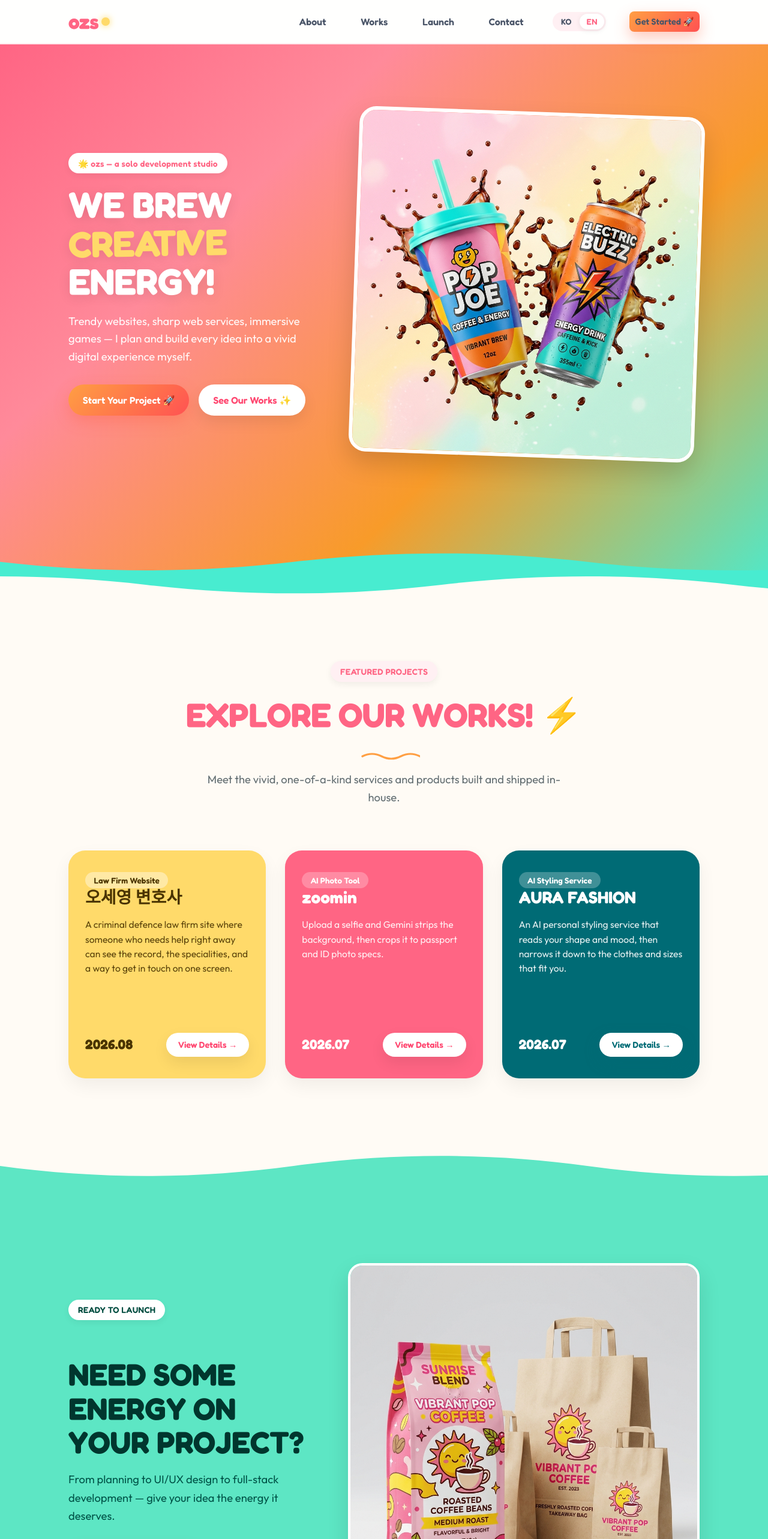
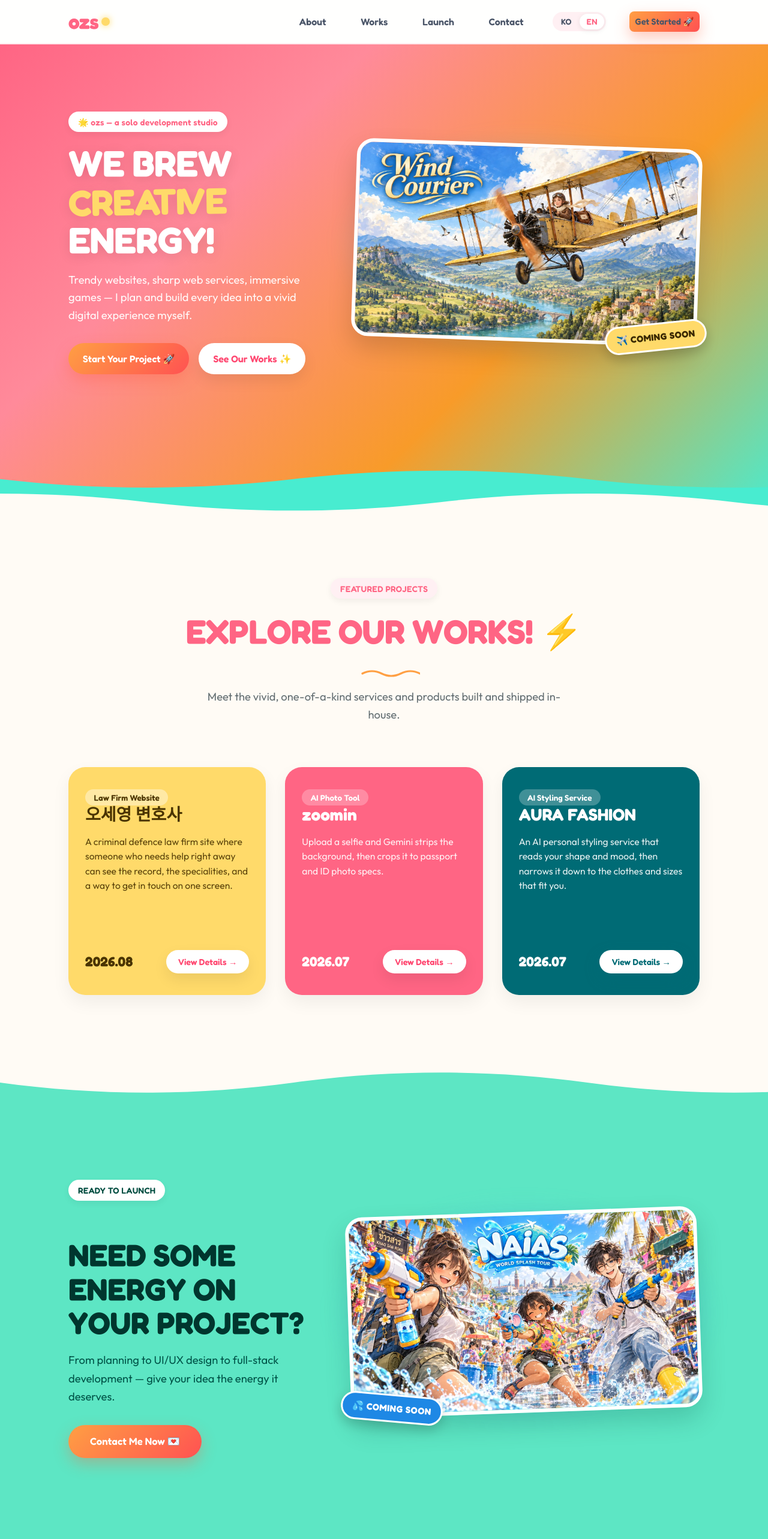
Before and after one commit to diffth/_ozs, a React (Vite) app: page / in a window 1280 px wide. Shown: the top 2566 px of the page at 60% size. Built offline with nearby package versions, Linux system fonts and the light colour scheme; a web font is replaced by a local one.

Commit message:
feat(home): 히어로 및 민트 섹션에 반응형 WebP picture 태그와 출시 스티커 연동

```diff
--- a/src/pages/Home.jsx
+++ b/src/pages/Home.jsx
@@ -38,12 +38,21 @@ export default function Home() {
           </div>
 
           <div className="hero-pop__img-wrap">
+            <div className="hero-pop__img-float">
               <div className="hero-pop__img-frame">
+                <picture>
+                  <source srcSet="/img/wind-courier.webp" type="image/webp" />
                   <img
-                src="/img/pop_hero_drink.png"
+                    src="/img/wind-courier.jpg"
                     alt={t('home.heroImgAlt')}
+                    width="1672"
+                    height="941"
+                    fetchPriority="high"
                     style={{ width: '100%', height: 'auto', display: 'block' }}
                   />
+                </picture>
+              </div>
+              <span className="hero-pop__sticker">{t('home.heroSticker')}</span>
             </div>
           </div>
         </div>
@@ -143,12 +152,21 @@ export default function Home() {
             </Link>
           </div>
 
-          <div style={{ textAlign: 'center' }}>
+          <div className="mint-sec__img-float">
+            <div className="mint-sec__img-frame">
+              <picture>
+                <source srcSet="/img/naias.webp" type="image/webp" />
                 <img
-              src="/img/pop_product_packages.png"
+                  src="/img/naias.jpg"
                   alt={t('home.mintImgAlt')}
-              style={{ width: '100%', height: 'auto', borderRadius: '24px', boxShadow: '0 16px 36px rgba(0,0,0,0.12)', border: '4px solid #ffffff' }}
+                  width="1672"
+                  height="941"
+                  loading="lazy"
+                  style={{ width: '100%', height: 'auto', display: 'block' }}
                 />
+              </picture>
+            </div>
+            <span className="mint-sec__sticker">{t('home.mintSticker')}</span>
           </div>
         </div>
       </section>
```
Lines whose indentation alone changed are shown as unchanged.
